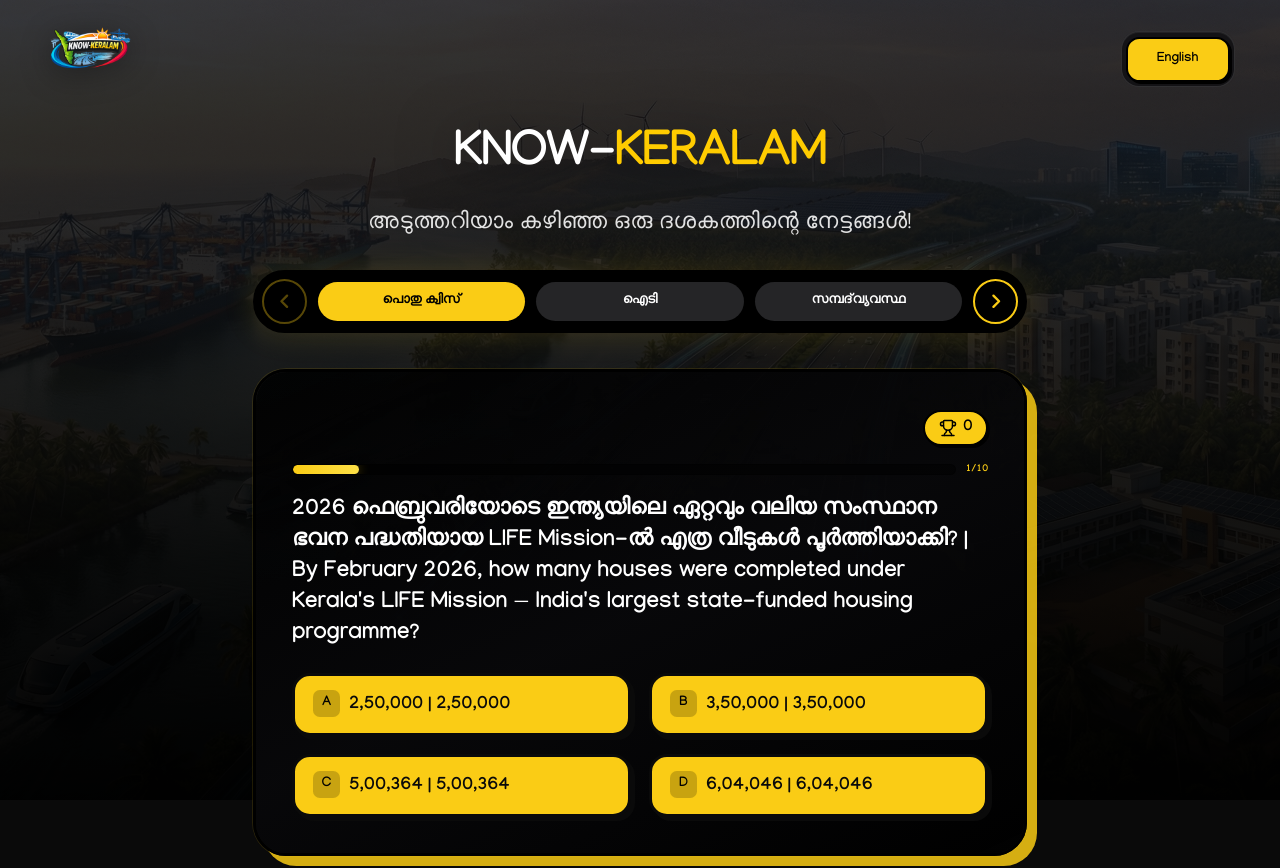
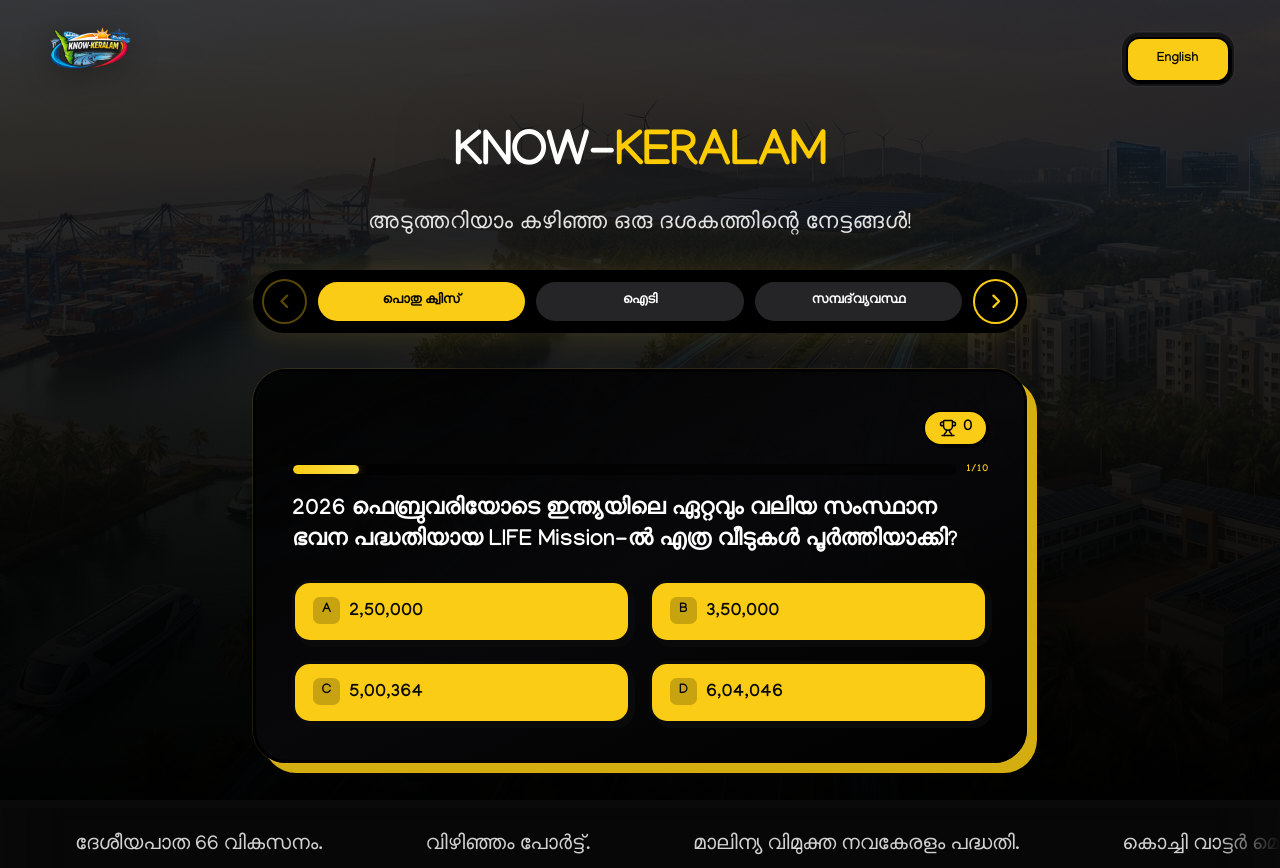
Before and after one commit to sreekanthchn-sudo/kerala-decade-quest, a Next.js app: page / in a window 1280 px wide. Shown: the top 868 px of the page. Built offline with nearby package versions, Linux system fonts and the light colour scheme.

Commit message:
updated quns

```diff
--- a/src/app/page.tsx
+++ b/src/app/page.tsx
@@ -74,10 +74,10 @@
   return sortQuestionsById(mod.questions).slice(0, QUIZ_QUESTIONS_PER_ROUND);
 }
 
-function bilingualText(en: string | undefined, ml: string | undefined, isMl: boolean): string {
+function localizedText(en: string | undefined, ml: string | undefined, isMl: boolean): string {
   const e = (en || '').trim();
   const m = (ml || '').trim();
-  if (e && m) return isMl ? `${m} | ${e}` : `${e} | ${m}`;
+  if (isMl) return m || e;
   return e || m;
 }
 
@@ -139,11 +139,11 @@
     if (typeof window !== 'undefined') window.scrollTo({ top: 0, behavior: 'smooth' });
   };
 
-  const questionText = bilingualText(question?.question, question?.question_ml, isMl);
+  const questionText = localizedText(question?.question, question?.question_ml, isMl);
   const options = (question?.options || []).map((enOpt, idx) =>
-    bilingualText(enOpt, question?.options_ml?.[idx], isMl)
+    localizedText(enOpt, question?.options_ml?.[idx], isMl)
   );
-  const explanationText = bilingualText(question?.flex_fact, question?.flex_fact_ml, isMl);
+  const explanationText = localizedText(question?.flex_fact, question?.flex_fact_ml, isMl);
   const correctAnswer = question?.answer ?? -1;
   const showResult = selectedOption !== null;
   const optionLetters = ['A', 'B', 'C', 'D'];
--- a/src/app/quiz/[slug]/QuizClient.tsx
+++ b/src/app/quiz/[slug]/QuizClient.tsx
@@ -22,10 +22,10 @@
 const modules = sanitizeDeepMalayalam(modulesData as Module[]);
 const TIMER_SECONDS = 30;
 
-function bilingualText(en: string | undefined, ml: string | undefined, isMl: boolean): string {
+function localizedText(en: string | undefined, ml: string | undefined, isMl: boolean): string {
   const e = (en || '').trim();
   const m = (ml || '').trim();
-  if (e && m) return isMl ? `${m} | ${e}` : `${e} | ${m}`;
+  if (isMl) return m || e;
   return e || m;
 }
 
@@ -80,11 +80,11 @@
   const q = useMemo(() => {
     if (!question) return { text: '', options: [] as string[], flexFact: '' };
     return {
-      text: bilingualText(question.question, question.question_ml, isMl),
+      text: localizedText(question.question, question.question_ml, isMl),
       options: question.options.map((enOpt, idx) =>
-        bilingualText(enOpt, question.options_ml?.[idx], isMl)
+        localizedText(enOpt, question.options_ml?.[idx], isMl)
       ),
-      flexFact: bilingualText(question.flex_fact, question.flex_fact_ml, isMl),
+      flexFact: localizedText(question.flex_fact, question.flex_fact_ml, isMl),
     };
   }, [question, isMl]);
 
@@ -252,7 +252,7 @@
 
             <div className="border-y border-[#facc15]/20 py-2 sm:py-3">
               <h2 className="text-balance text-lg font-black leading-tight text-white sm:text-xl md:text-[1.35rem]">
-                {bilingualText(mod.title, mod.title_ml, isMl)}
+                {localizedText(mod.title, mod.title_ml, isMl)}
               </h2>
               <p className="mx-auto mt-1 max-w-md text-pretty text-[0.8125rem] leading-snug text-white/80 sm:text-[0.9rem]">
                 {pct >= 80
```
